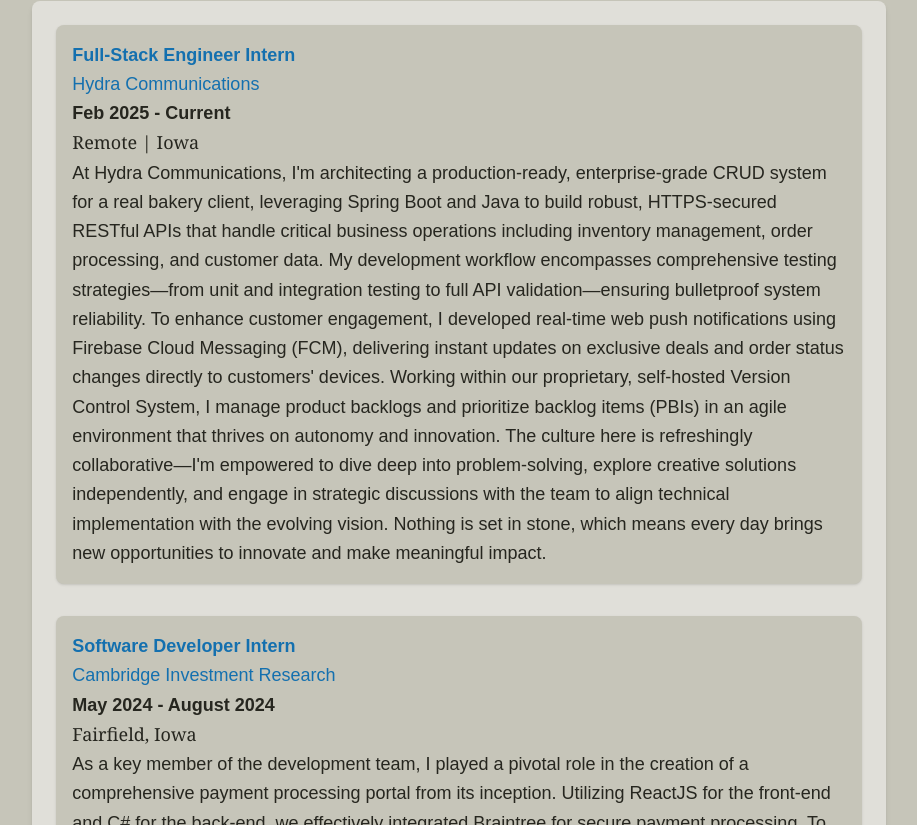
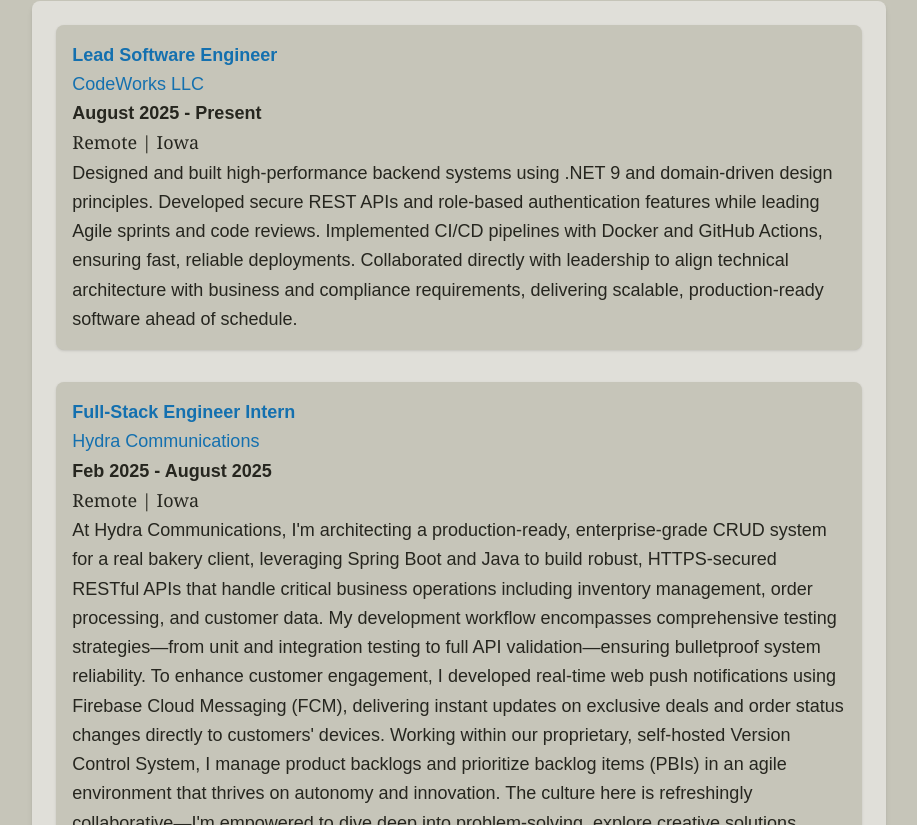
Before and after one commit to aceralrighty/ziv-consulting, a Next.js app: page / in a window 1280 px wide. Shown: the part 3655-4480 px from the top of the page, without its empty margins (181-1098 px from the left). Built offline with nearby package versions, Linux system fonts and the light colour scheme.

Commit message:
added more experience

```diff
--- a/app/components/experience.js
+++ b/app/components/experience.js
@@ -3,9 +3,16 @@
 
 const experience = [
     {
+        title: "Lead Software Engineer",
+        company: "CodeWorks LLC",
+        length: "August 2025 - Present",
+        where: "Remote | Iowa",
+        duties: "Designed and built high-performance backend systems using .NET 9 and domain-driven design principles. Developed secure REST APIs and role-based authentication features while leading Agile sprints and code reviews. Implemented CI/CD pipelines with Docker and GitHub Actions, ensuring fast, reliable deployments. Collaborated directly with leadership to align technical architecture with business and compliance requirements, delivering scalable, production-ready software ahead of schedule."
+    },
+    {
         title: "Full-Stack Engineer Intern",
         company: "Hydra Communications",
-        length: "Feb 2025 - Current",
+        length: "Feb 2025 - August 2025",
         where: "Remote | Iowa",
         duties: "At Hydra Communications, I'm architecting a production-ready, enterprise-grade CRUD system for a real bakery client, leveraging Spring Boot and Java to build robust, HTTPS-secured RESTful APIs that handle critical business operations including inventory management, order processing, and customer data. My development workflow encompasses comprehensive testing strategies—from unit and integration testing to full API validation—ensuring bulletproof system reliability. To enhance customer engagement, I developed real-time web push notifications using Firebase Cloud Messaging (FCM), delivering instant updates on exclusive deals and order status changes directly to customers' devices.\n" +
             "Working within our proprietary, self-hosted Version Control System, I manage product backlogs and prioritize backlog items (PBIs) in an agile environment that thrives on autonomy and innovation. The culture here is refreshingly collaborative—I'm empowered to dive deep into problem-solving, explore creative solutions independently, and engage in strategic discussions with the team to align technical implementation with the evolving vision. Nothing is set in stone, which means every day brings new opportunities to innovate and make meaningful impact."
```
